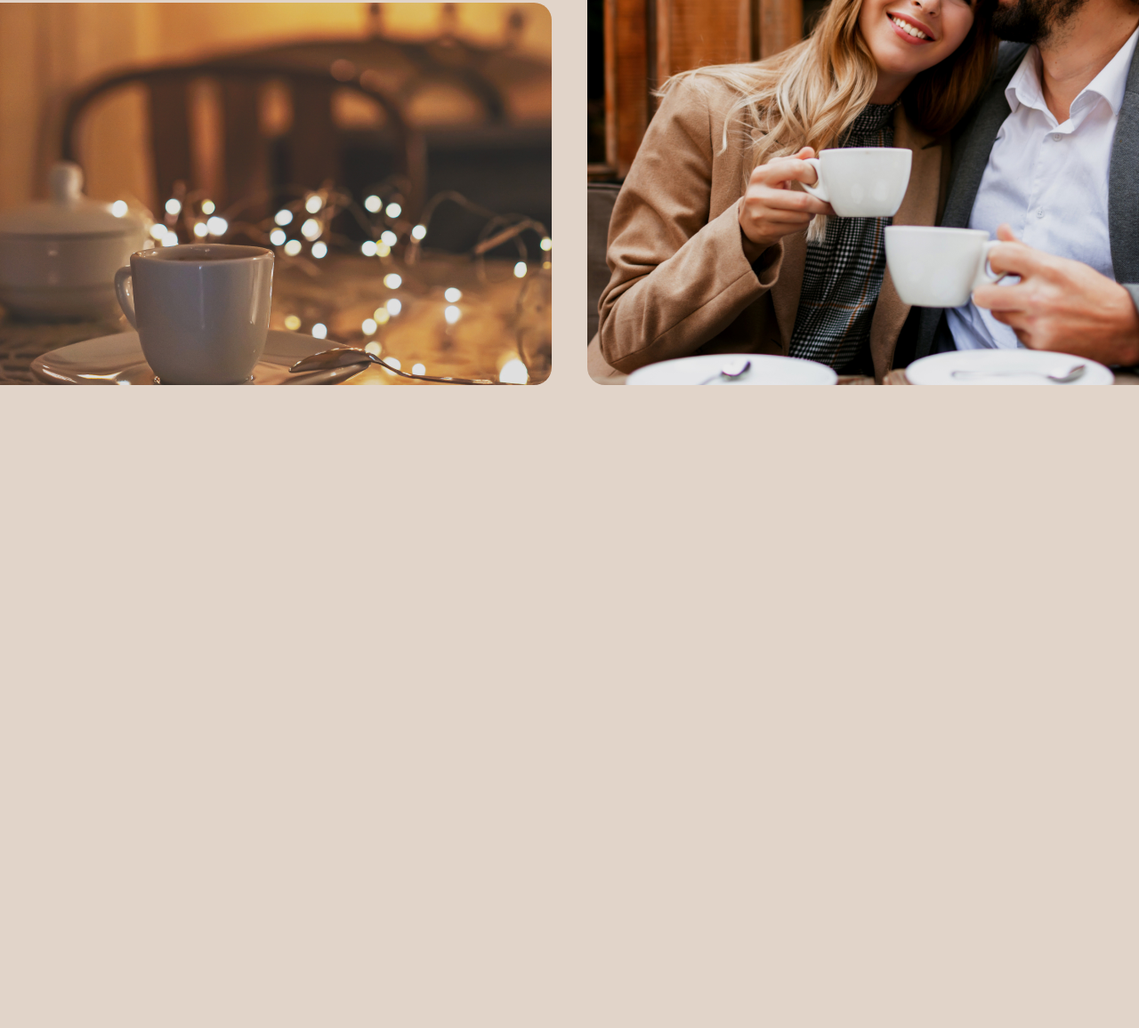
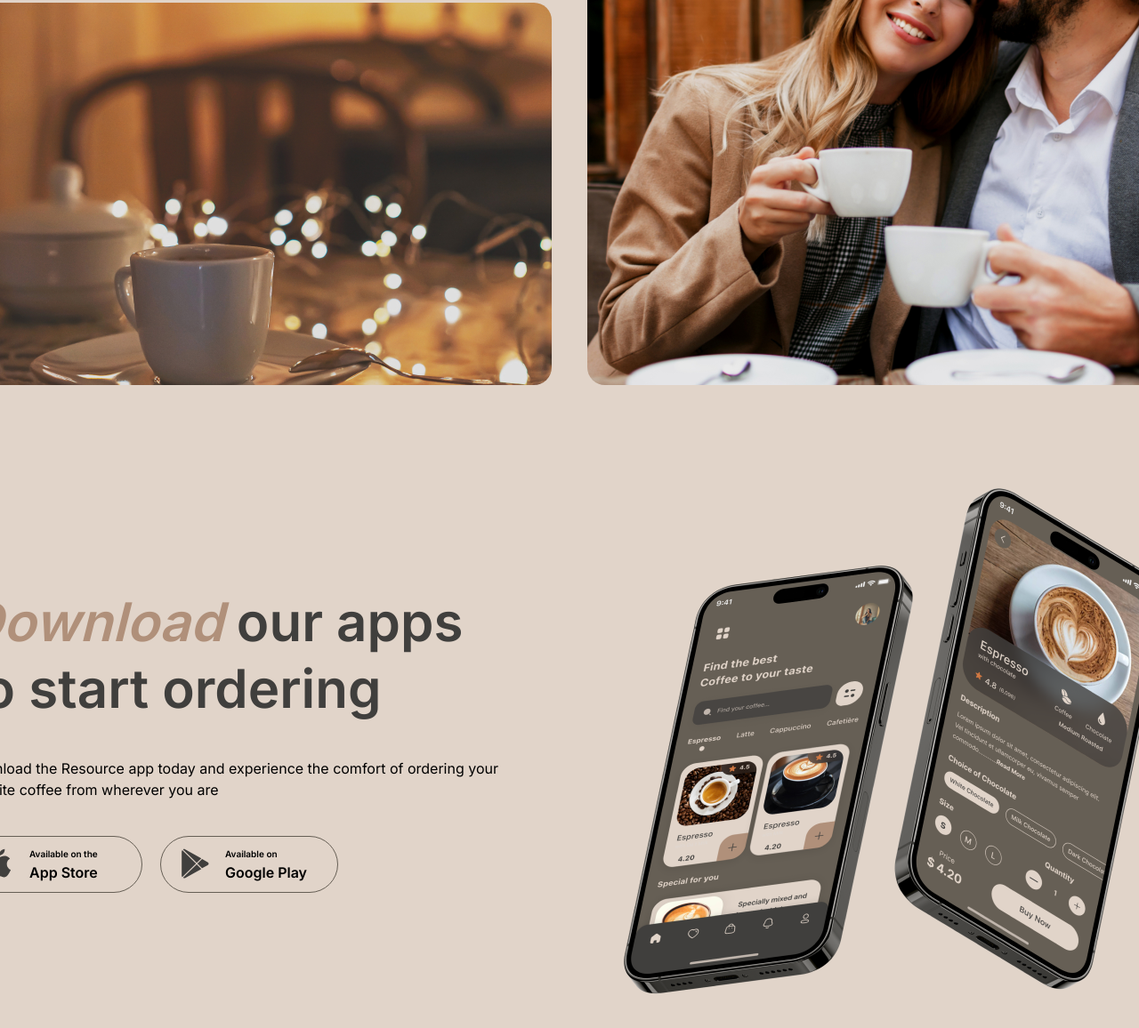
Before and after one commit to whiterabbit8/coffee-house, a website built with Vite: page coffee-house/index.html in a window 1280 px wide. Shown: the part 2655-3811 px from the top of the page at 89% size. Before the commit the page ends 3173 px from the top, so only its background shows below. Built offline with nearby package versions, Linux system fonts and the light colour scheme.

Commit message:
feat: add mobile section

```diff
--- a/coffee-house/index.html
+++ b/coffee-house/index.html
@@ -114,6 +114,41 @@
           </div>
         </div>
       </section>
+      <section class="mobile container">
+        <div class="mobile__content">
+          <h2 class="mobile__header">
+            <span class="accent">Download</span> our apps to start ordering
+          </h2>
+          <p>
+            Download the Resource app today and experience the comfort of ordering your favorite coffee from wherever you are
+          </p>
+          <div class="mobile__btns-wrapper">
+            <button class="mobile__btn">
+              <svg width="36" height="36" viewBox="0 0 36 36" fill="none" xmlns="http://www.w3.org/2000/svg">
+                <path d="M26.7073 18.6307C26.6704 14.6324 30.065 12.6872 30.2203 12.5966C28.2977 9.86366 25.3178 9.49026 24.2707 9.46048C21.7679 9.20369 19.3403 10.9206 18.0654 10.9206C16.765 10.9206 14.8017 9.48529 12.6858 9.52747C9.96293 9.56841 7.41566 11.1055 6.0186 13.4923C3.13542 18.359 5.28572 25.5108 8.04802 29.4446C9.42981 31.3712 11.0444 33.5223 13.1578 33.4466C15.2254 33.3635 15.9978 32.1614 18.4929 32.1614C20.9651 32.1614 21.6903 33.4466 23.8457 33.3983C26.0647 33.3635 27.4618 31.463 28.7952 29.519C30.392 27.3108 31.0333 25.1362 31.0588 25.0245C31.0066 25.0071 26.7493 23.4229 26.7073 18.6307Z" fill="#403F3D"/>
+                <path d="M22.6357 6.87268C23.7477 5.51675 24.5086 3.67205 24.2974 1.80005C22.6879 1.86952 20.675 2.88554 19.5159 4.21169C18.4903 5.38029 17.5742 7.29571 17.8109 9.097C19.6189 9.2285 21.4753 8.20752 22.6357 6.87268Z" fill="#403F3D"/>
+              </svg>
+              <div class="btn-text">
+                <span class="btn-text btn-text_small">Available on the</span>
+                <span class="btn-text btn-text_big">App Store</span>
+              </div>
+            </button>
+            <button class="mobile__btn">
+              <svg width="36" height="36" viewBox="0 0 36 36" fill="none" xmlns="http://www.w3.org/2000/svg">
+                <path d="M3.7558 3.20297C3.39335 3.57289 3.18359 4.14884 3.18359 4.89471V31.4994C3.18359 32.2453 3.39335 32.8212 3.7558 33.1911L3.84525 33.2723L19.1359 18.37V18.0181L3.84525 3.11575L3.7558 3.20297Z" fill="#403F3D"/>
+                <path d="M26.0776 23.34L20.9863 18.37V18.0181L26.0837 13.0482L26.1979 13.1128L32.2345 16.4617C33.9573 17.4121 33.9573 18.976 32.2345 19.9324L26.1979 23.2753L26.0776 23.34Z" fill="#403F3D"/>
+                <path d="M25.2733 24.2007L20.0617 19.1195L4.68164 34.1166C5.25384 34.7031 6.18695 34.7737 7.24807 34.1873L25.2733 24.2007Z" fill="#403F3D"/>
+                <path d="M25.2733 12.1876L7.24807 2.20103C6.18695 1.62058 5.25384 1.69125 4.68164 2.27772L20.0617 17.2688L25.2733 12.1876Z" fill="#403F3D"/>
+              </svg>
+              <div class="btn-text">
+                <span class="btn-text btn-text_small">Available on</span>
+                <span class="btn-text btn-text_big">Google Play</span>
+              </div>
+            </button>
+          </div>
+        </div>
+        <img class="mobile__img" src="./src/assets/mobile-screens.png" alt="mobile screens">
+      </section>
     </main>
   </body>
 </html>
--- a/coffee-house/src/styles/favorite.module.scss
+++ b/coffee-house/src/styles/favorite.module.scss
@@ -86,12 +86,10 @@
   &__price {
     font-size: 24px;
     line-height: 30px;
+    font-weight: 600;
   }
 
   &__description {
     text-align: center;
-    font-size: 16px;
-    line-height: 24px;
-    font-weight: 400;
   }
 }
--- /dev/null
+++ b/coffee-house/src/styles/mobile.module.scss
@@ -0,0 +1,69 @@
+@import './variables.scss';
+
+.mobile {
+  height: 630px;
+  display: flex;
+  align-items: center;
+  gap: 100px;
+  margin-bottom: 100px;
+
+  &__content {
+    height: 342px;
+    display: flex;
+    flex-direction: column;
+    gap: 40px;
+  }
+
+  &__img {
+    width: 630px;
+    height: 630px;
+  }
+
+  &__btns-wrapper {
+    display: flex;
+    gap: 20px;
+  }
+
+  &__btn {
+    display: flex;
+    width: 200px;
+    height: 64px;
+    padding: 12px 20px;
+    border: 1px solid $border-dark;
+    border-radius: 32px;
+    background: transparent;
+    transition: 0.3s;
+
+    .btn-text {
+      margin-left: 8px;
+      display: flex;
+      flex-direction: column;
+      font-weight: 600;
+      text-align: start;
+
+      &_small {
+        margin-bottom: 2px;
+        font-size: 10px;
+        line-height: 14px;
+      }
+
+      &_big {
+        font-size: 16px;
+        line-height: 24px;
+      }
+    }
+
+    &:hover {
+      cursor: pointer;
+      background: $border-dark;
+
+      .btn-text {
+        color: $text-light;
+      }
+
+      path {
+        fill: $text-light;
+      }
+    }
+  }
+}
--- a/coffee-house/style.scss
+++ b/coffee-house/style.scss
@@ -3,6 +3,7 @@
 @import './src/styles/enjoy.module.scss';
 @import './src/styles/favorite.module.scss';
 @import './src/styles/about.module.scss';
+@import './src/styles/mobile.module.scss';
 
 * {
   margin: 0;
@@ -59,3 +60,9 @@ h2 {
   line-height: 75px;
   color: $text-dark;
 }
+
+p {
+  font-size: 16px;
+  line-height: 24px;
+  font-weight: 400;
+}
```
Also changed, not shown: coffee-house/src/assets/app-store.svg (added), coffee-house/src/assets/google-play.svg (added), coffee-house/src/assets/mobile-screens.png (added).
